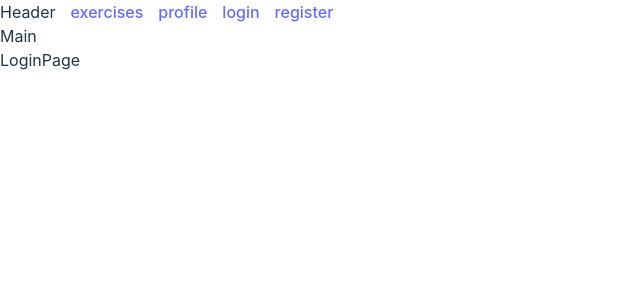
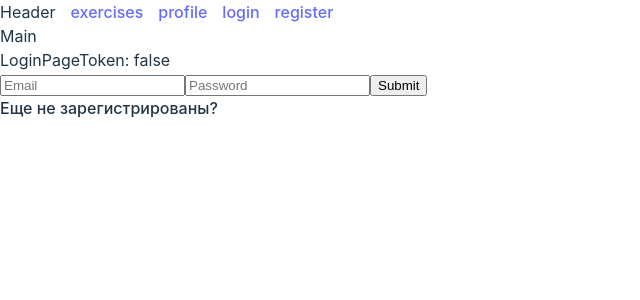
Before and after one commit to Roman921ux/HeavyDutyWeb, a React (Vite) app: page /login in a window 1280 px wide. Shown: the top 300 px of the page, without its empty margins (0-640 px from the left). Built offline with nearby package versions, Linux system fonts and the light colour scheme.

Commit message:
Version_0.5

```diff
--- a/package.json
+++ b/package.json
@@ -13,6 +13,7 @@
     "@reduxjs/toolkit": "^2.2.3",
     "react": "^18.2.0",
     "react-dom": "^18.2.0",
+    "react-hook-form": "^7.51.3",
     "react-redux": "^9.1.1",
     "react-router-dom": "^6.23.0",
     "redux": "^5.0.1",
--- a/src/feature/user/user-slice.js
+++ b/src/feature/user/user-slice.js
@@ -40,8 +40,8 @@ export const loginThunk = createAsyncThunk(
       }
 
       const data = await res.json()
+      console.log('Data for thunk', data)
       return data
-      // console.log('Data for thunk', data)
     } catch (error) {
       return rejectWithValue(error.message);
     }
--- a/src/pages/auth/LoginPage.jsx
+++ b/src/pages/auth/LoginPage.jsx
@@ -1,9 +1,43 @@
 import styled from 'styled-components';
+import { useForm } from "react-hook-form"
+import { useDispatch, useSelector } from 'react-redux';
+// import { loginThunk } from '../feature/user/user-clise';
+import { NavLink, useNavigate } from 'react-router-dom';
+import { loginThunk } from '../../feature/user/user-slice';
+
 
 function LoginPage() {
+  const { token } = useSelector(state => state.user);
+  const navigate = useNavigate()
+  const dispatch = useDispatch()
+  const { register, handleSubmit, formState: { errors } } = useForm();
+
+  const onSubmit = (data) => {
+    dispatch(loginThunk(data))
+      .unwrap()
+      .then(() => {
+        // toast('')
+        alert('Вы авторизовались')
+        navigate('/')
+      })
+      .catch((error) => {
+        // toast('Error')
+        alert('Ошибка при авторизации')
+      })
+    console.log("Form data:", data)
+  };
   return (
     <Container>
       LoginPage
+      <span>Token: {token ? 'true' : 'false'}</span>
+      <form onSubmit={handleSubmit(onSubmit)}>
+        <input {...register("email", { required: true, pattern: /^\S+@\S+$/i })} placeholder="Email" />
+        {errors.email && <span>Введите корректный email</span>}
+        <input {...register("password", { required: true, minLength: 6 })} type="password" placeholder="Password" />
+        {errors.password && <span>Пароль должен содержать не менее 6 символов</span>}
+        <input type="submit" />
+      </form>
+      <NavLink to='/register' style={{ color: 'inherit' }}><span>Еще не зарегистрированы?</span></NavLink>
     </Container>
   );
 }
```
Also changed, not shown: 1 other file (tests, documents, lock files or other folders).
